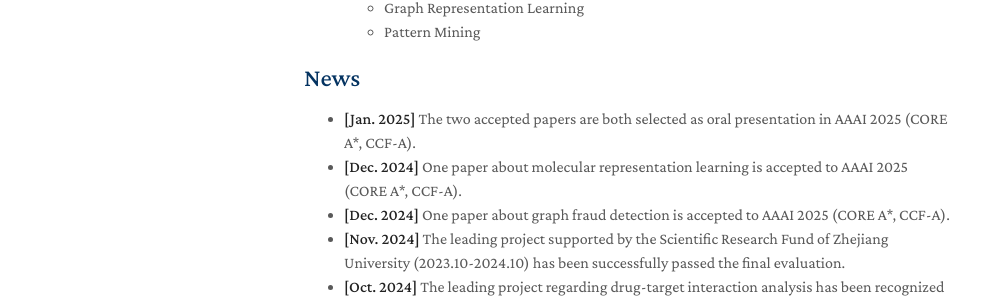
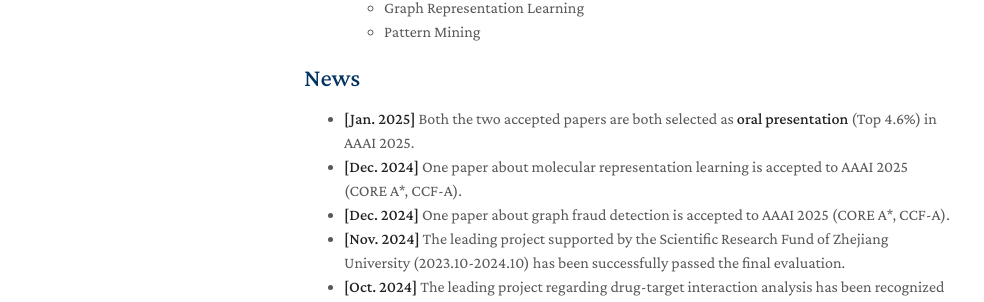
Before and after one commit to hry98kki/hry98kki.github.io, a Jekyll site: the page built from index.md, in a window 1280 px wide and 900 px high. Shown: the part 387-689 px from the top of the window, without its empty margins (166-1150 px from the left). Built offline with Jekyll 4.4.1, drawn with Linux system fonts in a browser that asks for light colours; nearby versions of some CDN libraries; a style sheet for code colours, icons or effects is not loaded; our own code applies the rules of GitHub Pages for plain Markdown files.

Commit message:
Update index.md

```diff
--- a/index.md
+++ b/index.md
@@ -18,7 +18,7 @@ I am currently a fifth-year Ph.D. student in the College of Computer Science and
 
 ## News
 
-- **[Jan. 2025]** The two accepted papers are both selected as oral presentation in AAAI 2025 (CORE A*, CCF-A).
+- **[Jan. 2025]** Both the two accepted papers are both selected as **oral presentation** (Top 4.6%) in AAAI 2025.
 - **[Dec. 2024]** One paper about molecular representation learning is accepted to AAAI 2025 (CORE A*, CCF-A).
 - **[Dec. 2024]** One paper about graph fraud detection is accepted to AAAI 2025 (CORE A*, CCF-A).
 - **[Nov. 2024]** The leading project supported by the Scientific Research Fund of Zhejiang University (2023.10-2024.10) has been successfully passed the final evaluation.
```
